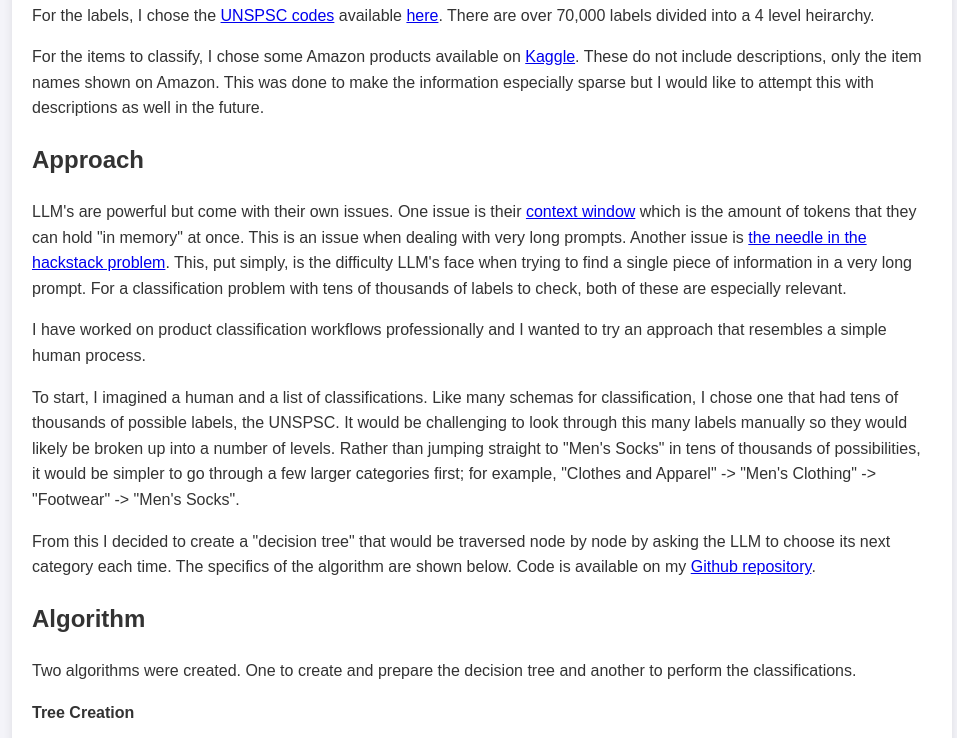
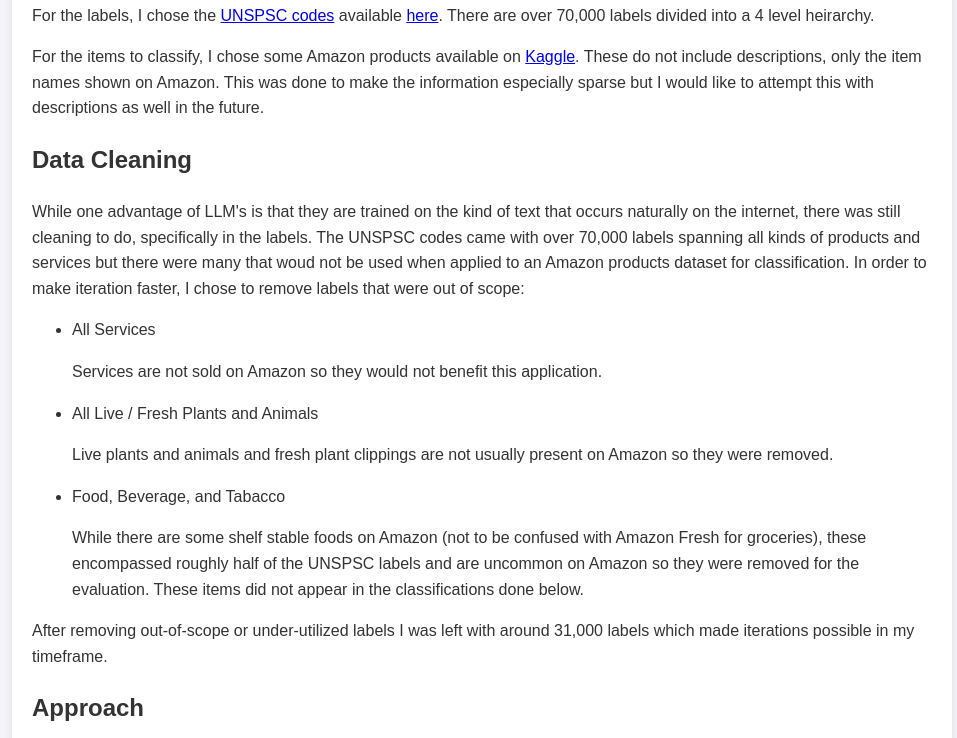
Before and after one commit to garsuga/llmdecistree, a plain HTML site: page website/index.html in a window 1280 px wide. Shown: the part 2233-2971 px from the top of the page, without its empty margins (158-1115 px from the left). Drawn offline with Linux system fonts and the light colour scheme.

Commit message:
add tree image and improve presentation website

```diff
--- a/website/index.html
+++ b/website/index.html
@@ -167,6 +167,33 @@
         These do not include descriptions, only the item names shown on Amazon. This was done to make the information especially sparse but I would like to attempt this with descriptions as well in the future.
     </p>
 
+    <h2>Data Cleaning</h2>
+    <p>
+        While one advantage of LLM's is that they are trained on the kind of text that occurs naturally on the internet, there was still cleaning to do, specifically in the labels. The UNSPSC codes came with over 70,000 labels spanning all kinds of products and services but
+        there were many that woud not be used when applied to an Amazon products dataset for classification. In order to make iteration faster, I chose to remove labels that were out of scope:
+        <ul>
+            <li>
+                All Services
+                <p>
+                    Services are not sold on Amazon so they would not benefit this application.
+                </p>
+            </li>
+            <li>
+                All Live / Fresh Plants and Animals
+                <p>
+                    Live plants and animals and fresh plant clippings are not usually present on Amazon so they were removed.
+                </p>
+            </li>
+            <li>
+                Food, Beverage, and Tabacco
+                <p>
+                    While there are some shelf stable foods on Amazon (not to be confused with Amazon Fresh for groceries), these encompassed roughly half of the UNSPSC labels and are uncommon on Amazon so they were removed for the evaluation. These items did not appear in the classifications done below.
+                </p>
+            </li>
+        </ul>
+        After removing out-of-scope or under-utilized labels I was left with around 31,000 labels which made iterations possible in my timeframe.
+    </p>
+
     <h2>Approach</h2>
     <p>
         LLM's are powerful but come with their own issues. One issue is their <a href="https://www.ibm.com/think/topics/context-window">context window</a> which is the amount of tokens that they can hold "in memory" at once. This is an issue when dealing with very long prompts. Another issue is <a href="https://arxiv.org/abs/2407.01437">the needle in the hackstack problem</a>.
@@ -258,6 +285,12 @@
         <img src="images/classification.svg" alt="Classification">
     </div>
 
+    <h2>Tree Visualization</h2>
+    <p>This is a partial visualization of the tree after the algorithm above. I cannot visualize much of the original tree due to the number of children at each level. Made using Plotly.</p>
+    <div class="svg-container">
+        <img src="images/tree.png" style="width: 100%;"/>
+    </div>
+
     <h2>Potential Benefits</h2>
     <p>The statements below assume competitive cost and reliability with existing approaches.</p>
     <p>
@@ -314,7 +347,8 @@
         When working on this model I wanted to pay close attention to time and compute costs. LLM's have become much cheaper to run in recent years and I decided on using a smaller model for this to further optimize costs and speed.
     </p>
     <p>
-        I used Qwen 2.5 14B (14 billion parameters) for the tree creation and Qwen 2.5 32B for the classification and adjustments.
+        I used Qwen 2.5 14B (14 billion parameters) for the tree creation and Qwen 2.5 32B for the classification and adjustments. I tried using LLama 3 14B originally but I found it was not making the useful categories during tree creation so I chose the newer Qwen 2.5.
+        The models were run on local hardware using Ollama and interacted with through LangChain.
     </p>
     <p>
         <b>Tree Creation</b>
@@ -495,10 +529,10 @@
                 Intent is often needed; is a tool on Amazon "professional", "commercial", or "consumer"?
             </li>
             <li>
-                Deeper understanding of the UNSPSC labels is needed than what is provided in the dataset; are silver earrings with cubic zirconium "Fine Jewlery" or "Imitation Jewlery"
+                Deeper understanding of the UNSPSC labels is needed than what is provided in the dataset; are silver earrings with cubic zirconium "Fine Jewlery" or "Imitation Jewlery"?
             </li>
             <li>
-                Products on Amazon are not always individual items; a set of wrenches and matching fasteners cannot be labeled with a single class, it is a kit which required a more detailed approach
+                Products on Amazon are not always individual items; a set of wrenches and matching fasteners cannot be labeled with a single class, it is a kit which requires a more detailed approach.
             </li>
         </ul>
         UNSPSC is intended for businesses to label things they produce or procure, where intent is obvious. With a website like Amazon that caters to businesses and individuals indiscriminately, it is challenging or impossible to find the intention behind the product.
```
Also changed, not shown: website/images/tree.png (renamed from image.png).
